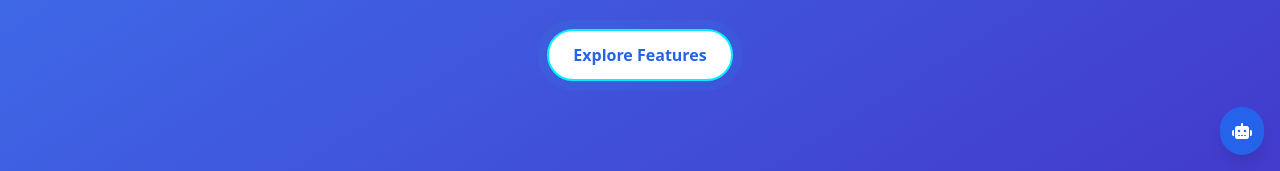
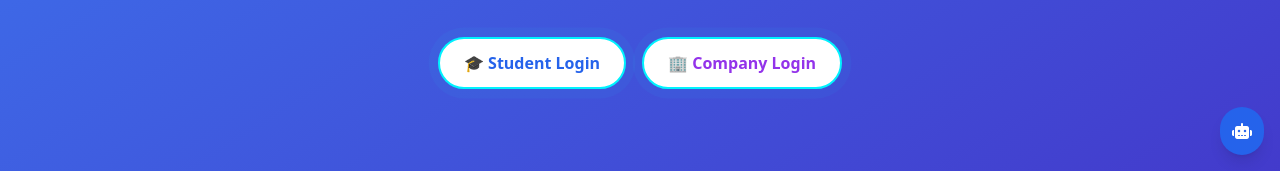
Before and after one commit to Mohammedkajamuiz/HireSight-Pro, a plain HTML site: page client/index.html in a window 1280 px wide. Shown: the part 629-800 px from the top of the page. Drawn offline with nearby package versions, Linux system fonts and the light colour scheme; no server answers.

Commit message:
Replaced Explore Features button with student and company login buttons

```diff
--- a/client/index.html
+++ b/client/index.html
@@ -39,7 +39,10 @@
     <lottie-player src="https://assets7.lottiefiles.com/packages/lf20_dycczexg.json" background="transparent" speed="1" style="width: 300px; height: 300px;" loop autoplay></lottie-player>
     <h2 class="text-4xl md:text-6xl font-extrabold mb-4">Revolutionizing Resume & Hiring</h2>
     <p class="mb-8 max-w-xl">AI-powered insights, interactive dashboards, and real-time engagement between students and companies.</p>
-    <a href="#features" class="bg-white text-blue-600 font-semibold px-6 py-3 rounded-full glow-btn">Explore Features</a>
+    <div class="flex flex-col md:flex-row gap-4 mt-4">
+  <a href="student-login.html" class="bg-white text-blue-600 font-semibold px-6 py-3 rounded-full glow-btn">🎓 Student Login</a>
+  <a href="company-login.html" class="bg-white text-purple-600 font-semibold px-6 py-3 rounded-full glow-btn">🏢 Company Login</a>
+    </div>
   </section>  <!-- Resume Score Tracker (Floating badge) -->  <div class="fixed top-20 right-2 bg-yellow-400 text-black px-3 py-2 rounded shadow-md animate-bounce z-50">
      Weekly Resume Score: 82%
   </div>  <!-- Features -->  <section id="features" class="py-16 px-6 bg-gray-50 dark:bg-gray-900">
```
